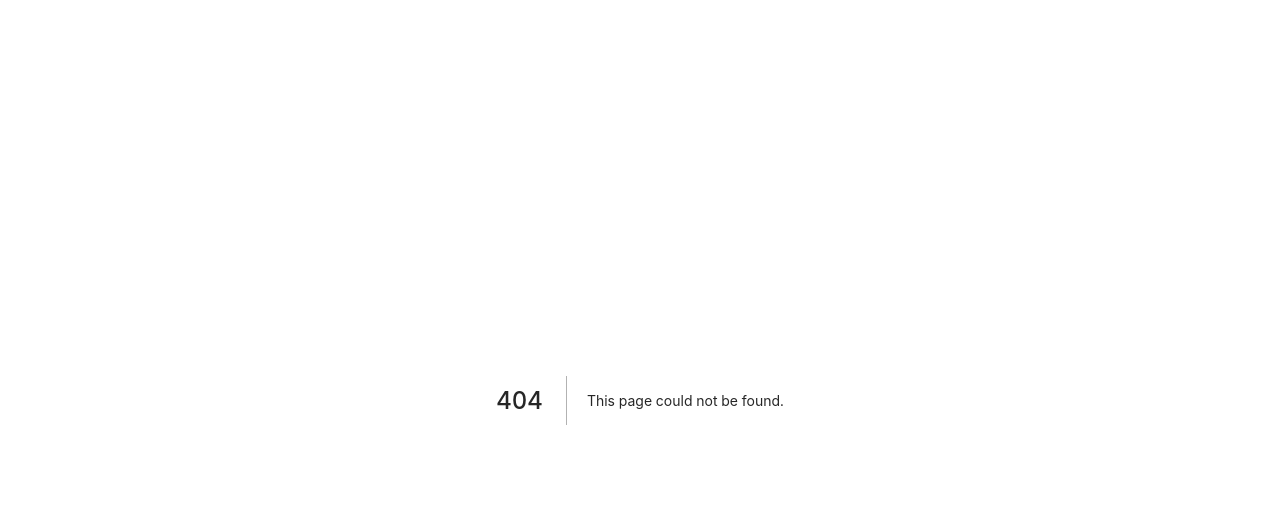
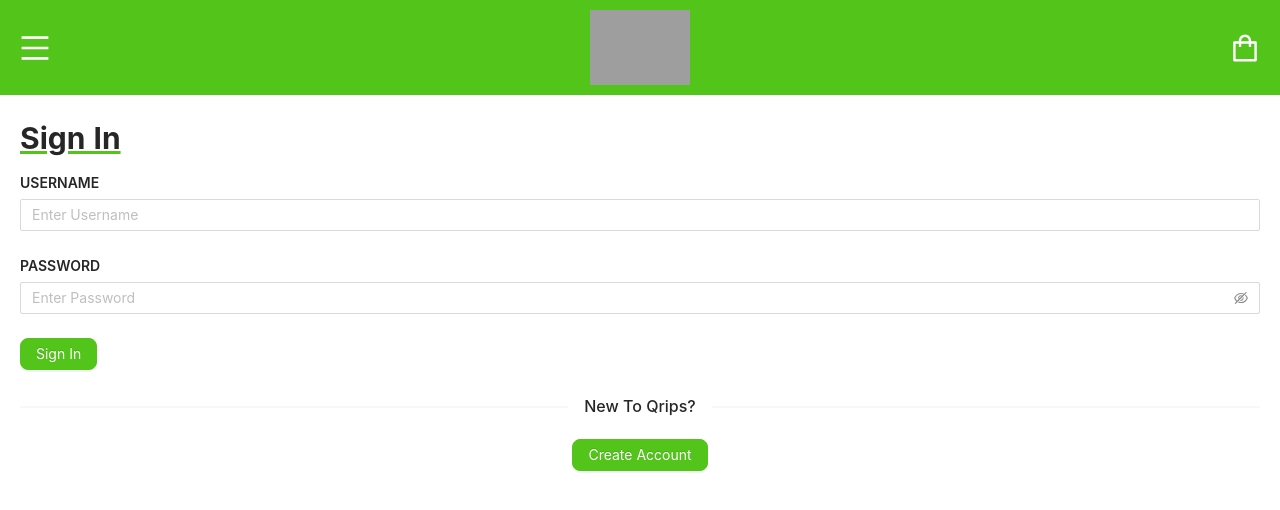
Before and after one commit to sahil3Vedi/qripsnextts, a Next.js app: page /login in a window 1280 px wide. Before the commit this address had no page. Shown: the top 510 px of the page. Built offline with nearby package versions, Linux system fonts and the light colour scheme; grey boxes are pictures that could not be loaded.

Commit message:
added sign in and sign up skin

```diff
--- a/components/navbar.tsx
+++ b/components/navbar.tsx
@@ -13,7 +13,7 @@ const logoImage = require('../images/qripstranspwhite.png')
 import navbarStyles from '../stylesheets/navbar.module.css'
 const navbarAvatarIconStyle = {display: "flex",justifyContent: "center",alignItems: "center",fontSize: "30px",marginTop: "5px"}
 
-const Navbar = forwardRef((ref: any) => {
+const Navbar = forwardRef(({}, ref: any) => {
 
     const [menuVisible, setMenuVisible] = useState(false)
     const [currentMenu, setCurrentMenu] = useState("")
@@ -40,7 +40,7 @@ const Navbar = forwardRef((ref: any) => {
                     <div className={navbarStyles.navbarAvatar}><Avatar size={40} icon={<SmileOutlined rotate={-23} style={navbarAvatarIconStyle}/>} style={{ color: '#008000', backgroundColor: 'rgb(246, 255, 237)' }}/></div>
                     <div className={navbarStyles.navbarProfileDescription}>
                         <div><p className={navbarStyles.navbarProfileSalutation}>Hi!</p></div>
-                        <div><p className={navbarStyles.navbarProfileLogin}><b>Login</b> to Qrips</p></div>
+                        <div><p className={navbarStyles.navbarProfileLogin}><Link href="/login"><b style={{color:"white",cursor:"pointer"}} onClick={()=>setMenuVisible(false)}>Login</b></Link> to Qrips</p></div>
                     </div>
                 </div>
                 <Menu onClick={()=>setMenuVisible(false)} style={{ width: 256 }} defaultSelectedKeys={[currentMenu==="/" ? "/home" : currentMenu]} mode="inline">
--- /dev/null
+++ b/pages/login.tsx
@@ -0,0 +1,63 @@
+// REACT
+import React, { useState } from 'react'
+// COMPONENTS
+import Navbar from '../components/navbar'
+import GlobalStyle from '../stylesheets/globalStyle'
+// ANT
+import { Form, Input, Button, Divider, message } from 'antd';
+// CSS
+import signinStyles from '../stylesheets/signin.module.css'
+
+const LoginPage = () => {
+    const [signup, setSignup] = useState(false)
+    const toggleSignup = () => setSignup(!signup)
+    const signinForm = (
+        <Form name="basic" onFinish={()=>message.error("Not Available, Coming Soon")} onFinishFailed={()=>console.log("Fail")}>
+            <p className={signinStyles.label}>Username</p>
+            <Form.Item name="signin_username" rules={[{ required: true, message: 'Please input your username' }]}>
+                <Input placeholder="Enter Username"/>
+            </Form.Item>
+            <p className={signinStyles.label}>Password</p>
+            <Form.Item name="signin_password" rules={[{ required: true, message: 'Please input your password' }]}>
+                <Input.Password placeholder="Enter Password"/>
+            </Form.Item>
+            <Form.Item>
+                <Button type="primary" htmlType="submit">Sign In</Button>
+            </Form.Item>
+        </Form>
+    )
+
+    const signupForm = (
+        <Form name="basic" onFinish={()=>message.error("Not Available, Coming Soon")} onFinishFailed={()=>console.log("Fail")}>
+            <p className={signinStyles.label}>Username</p>
+            <Form.Item name="signup_username" rules={[{ required: true, message: 'Please input your username' }]}>
+                <Input placeholder="Enter Username"/>
+            </Form.Item>
+            <p className={signinStyles.label}>Password</p>
+            <Form.Item name="signup_password" rules={[{ required: true, message: 'Please input your password' }]}>
+                <Input.Password placeholder="Enter Password"/>
+            </Form.Item>
+            <p className={signinStyles.label}>Confirm Password</p>
+            <Form.Item name="signup_confirm_password" rules={[{ required: true, message: 'Please input your password' }]}>
+                <Input.Password placeholder="Enter Confirm Password"/>
+            </Form.Item>
+            <Form.Item>
+                <Button type="primary" htmlType="submit">Create Account</Button>
+            </Form.Item>
+        </Form>
+    )
+    return (
+        <div>
+            <GlobalStyle/>
+            <Navbar/>
+            <div className="pageContent">
+                <h1 className="primaryColorUnderline pageTitle">{signup ? "Sign Up" : "Sign In"}</h1>
+                {signup ? signupForm : signinForm}
+                <Divider>{signup ? "Already Registered?" : "New To Qrips?"}</Divider>
+                <div className={signinStyles.signupLink}><Button type="primary" onClick={toggleSignup}>{signup ? "Sign In" : "Create Account"}</Button></div>
+            </div>
+        </div>
+    )
+}
+
+export default LoginPage
--- a/pages/products/[category].tsx
+++ b/pages/products/[category].tsx
@@ -55,10 +55,12 @@ const Products = () => {
     const [companies, setCompanies] = useState([])
 
     useEffect(() => {
+        setProducts([])
+        setFilteredProducts([])
+        setLoadingProducts(true)
         axios.get(`${process.env.NEXT_PUBLIC_BACKEND}dummy/fetchAll/${window.location.pathname.split('/')[2]}`)
         .then(res=>{
             let product_companies = res.data.message.map((d: any)=>d.company).filter((v: any, i: any, a: any) => a.indexOf(v) === i)
-            setLoadingProducts(true)
             setProducts(res.data.message)
             setFilteredProducts(res.data.message)
             setLoadingProducts(false)
@@ -119,7 +121,7 @@ const Products = () => {
             <GlobalStyle/>
             <Navbar/>
             <div className="pageContent">
-                <p className="pageTitle">{capitalizeGroup(router.query.category)}</p>
+                <p className="pageTitle primaryColorUnderline">{capitalizeGroup(router.query.category)}</p>
                 <div className={shelfStyles.filterDiv}>
                     <div>{products.length ? <Button type="primary" icon={<FilterOutlined/>} onClick={()=>setFilterVisible(true)}>Filter</Button> : null}</div>
                     <div></div>
--- a/stylesheets/global.css
+++ b/stylesheets/global.css
@@ -7,3 +7,11 @@
     font-size: 30px;
     margin-bottom: 10px;
 }
+
+.primaryColor{
+    color: #52c41a;
+}
+
+.primaryColorUnderline{
+    text-decoration: underline #52c41a;
+}
--- a/stylesheets/shelf.module.css
+++ b/stylesheets/shelf.module.css
@@ -18,6 +18,7 @@
     display: grid;
     grid-template-columns: auto 1fr auto;
     margin-bottom: 25px;
+    margin-top: 15px;
 }
 
 .filterTypeTitle{
--- /dev/null
+++ b/stylesheets/signin.module.css
@@ -0,0 +1,10 @@
+.label{
+    margin: 0px 0px 5px 0px;
+    font-weight: 600;
+    text-transform: uppercase;
+}
+
+.signupLink{
+    text-align: center;
+    margin-top: 20px;
+}
```
Also changed, not shown: pages/index.tsx (+6 -3 lines).
